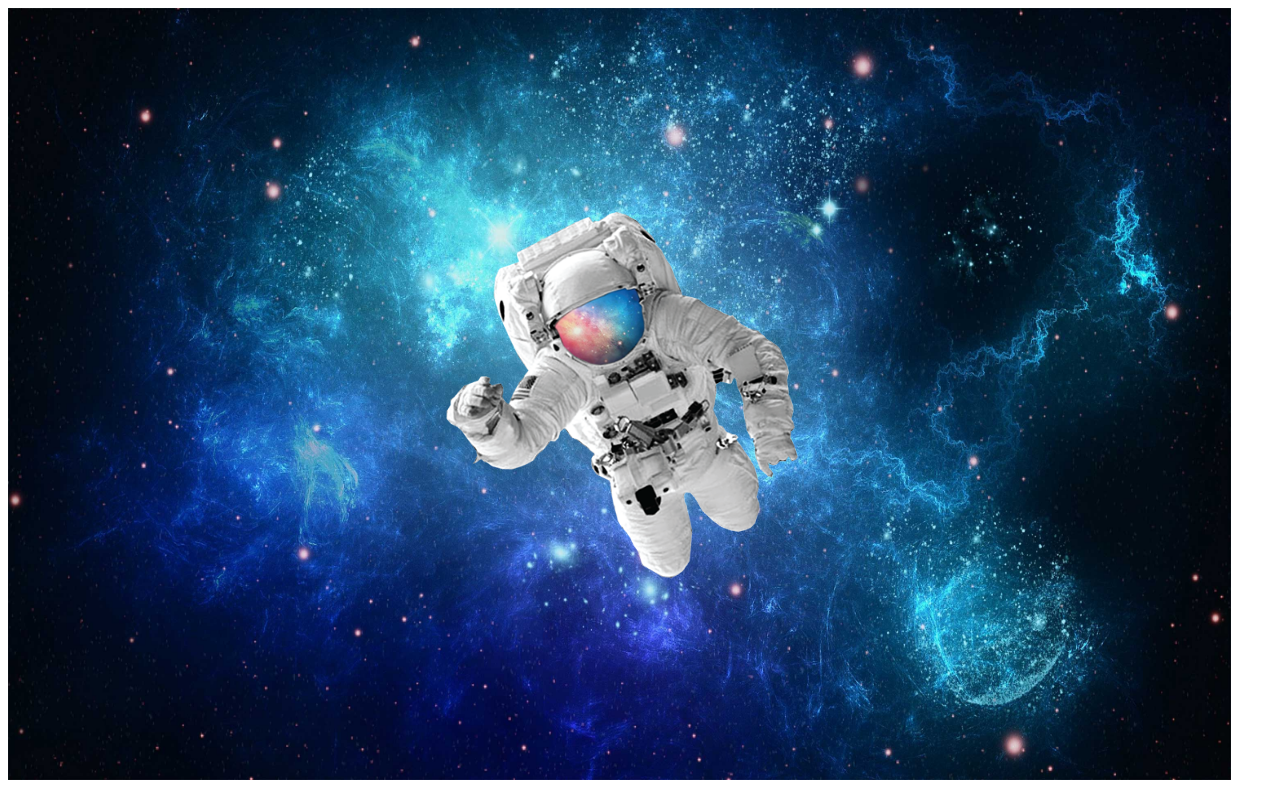
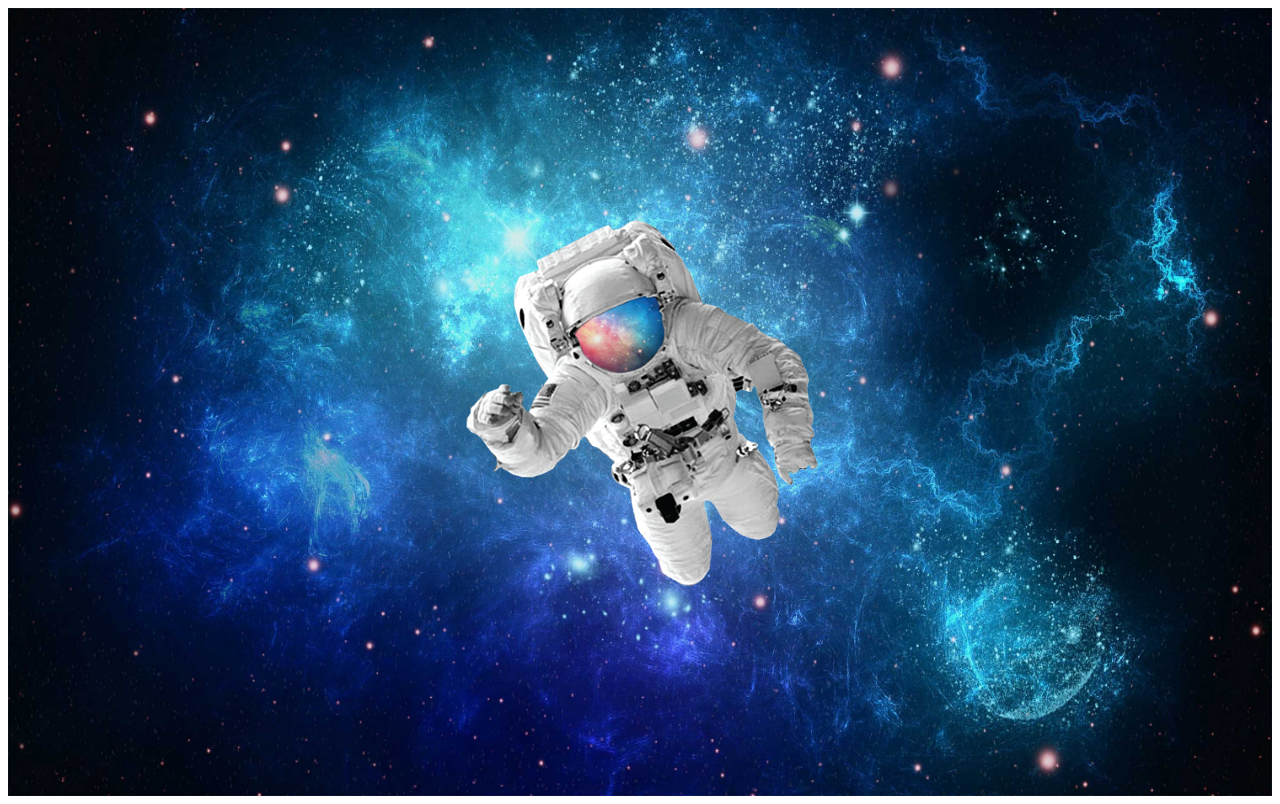
Before and after one commit to BryandevBr/html-css, a plain HTML site: page desafios/d011/index.html in a window 1280 px wide. Drawn offline with Linux system fonts and the light colour scheme.

Commit message:
Criei o desafio 12

```diff
--- a/desafios/d011/index.html
+++ b/desafios/d011/index.html
@@ -9,8 +9,7 @@
             background-image: url(imagens/espaco.jpg);
             background-size: 100% 100%;
             position: relative;
-            height: 94vh;
-            width: 94vw;
+            height: 96vh;
             padding: 10px;
         }
         #conteudo {
```
Also changed, not shown: desafios/d012/index.html (added).
